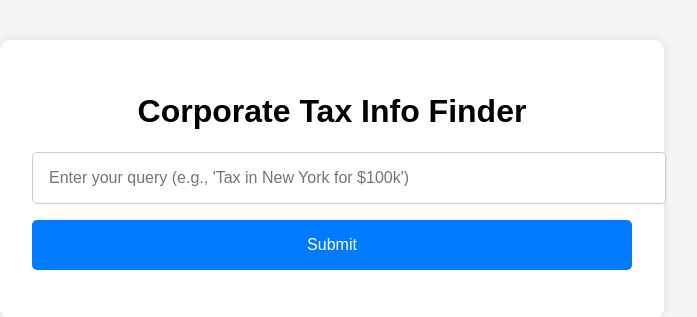
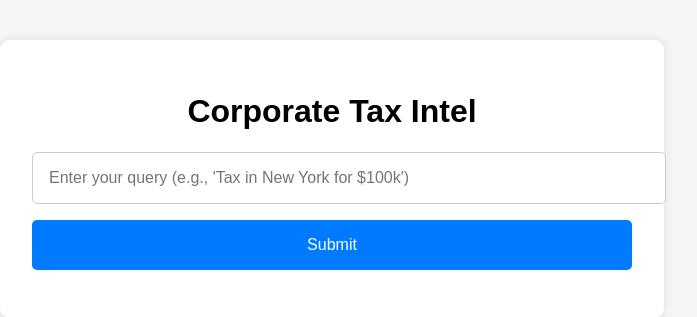
Before and after one commit to pawanitungana/USCorporateTaxAssistant, a Flask app: page / in a window 1280 px wide. Shown: the top 317 px of the page, without its empty margins (308-1005 px from the left). Run offline with Flask 3, Linux system fonts and the light colour scheme; parts of the project's set-up code (start-up, migrations or seed data) failed here and were passed over.

Commit message:
front end

```diff
--- a/templates/index.html
+++ b/templates/index.html
@@ -63,7 +63,7 @@
 <body>
 
   <div class="container">
-    <h1>Corporate Tax Info Finder</h1>
+    <h1>Corporate Tax Intel</h1>
     <input type="text" id="userQuery" placeholder="Enter your query (e.g., 'Tax in New York for $100k')" />
     <button onclick="getTaxInfo()">Submit</button>
     <div id="result" class="response" style="display:none;"></div>
```
